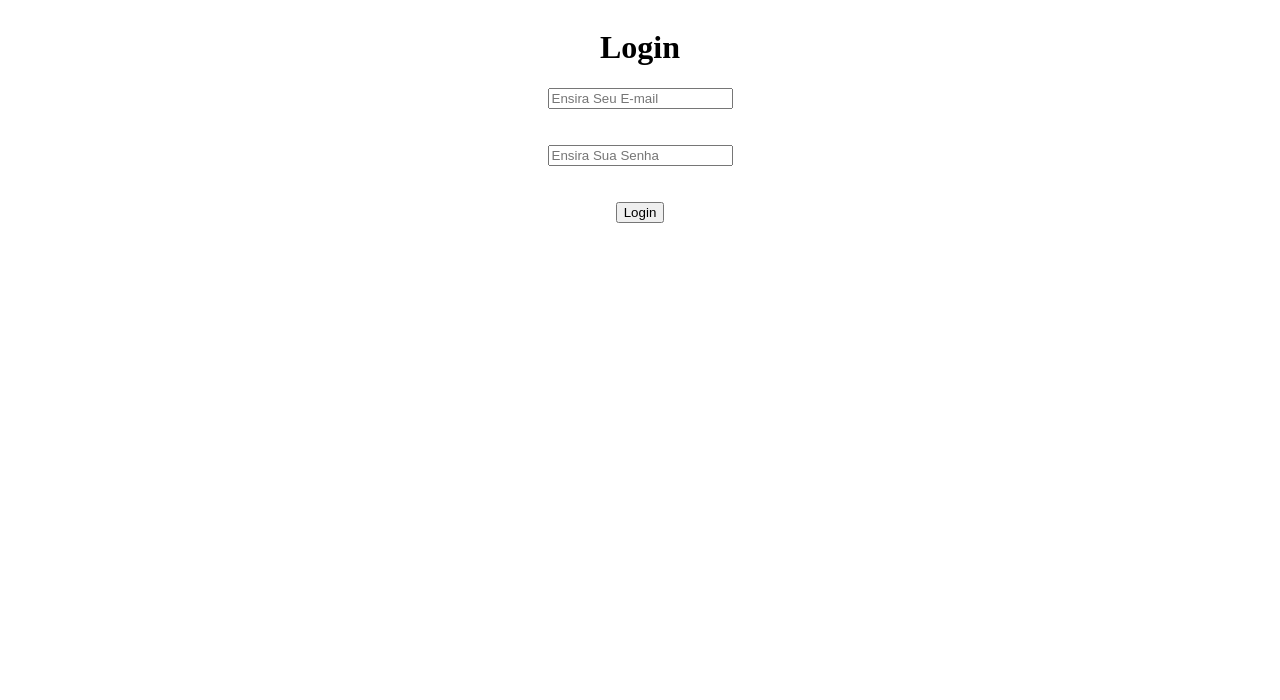
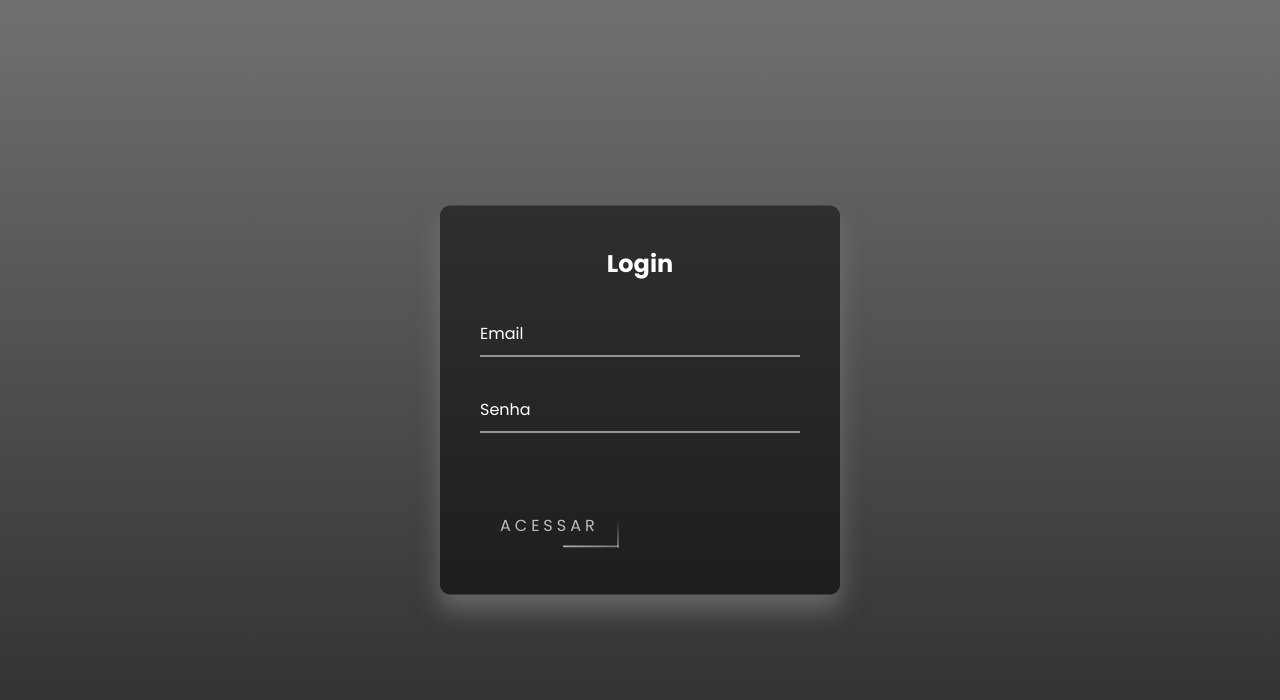
Before and after one commit to grupo-08-projeto-integrador/backend, a PHP site: page /login.html in a window 1280 px wide. Shown: the top 700 px of the page. Run offline with PHP 8.4, Linux system fonts and the light colour scheme.

Commit message:
pagina de login remodificada

```diff
--- a/login/login.css
+++ b/login/login.css
@@ -1,17 +1,177 @@
+@import url("https://fonts.googleapis.com/css?family=Poppins:200,300,400,500,600,700,800,900&display=swap");
+* {
+  margin: 0;
+  padding: 0;
+  box-sizing: border-box;
+  font-family: "Poppins", sans-serif;
+}
 
-.content1{
-    display: flex;
-    flex-direction: column;
+html {
+  height: 100%;
+}
+body {
+  margin: 0;
+  padding: 0;
+  font-family: Verdana;
+  background: linear-gradient(#707070, #2a2a2b);
+}
 
+.caixa__login {
+  position: absolute;
+  top: 50%;
+  left: 50%;
+  width: 400px;
+  padding: 40px;
+  transform: translate(-50%, -50%);
+  background: rgba(0, 0, 0, 0.5);
+  box-sizing: border-box;
+  box-shadow: 0 15px 25px rgba(134, 134, 134, 0.6);
+  border-radius: 10px;
 }
-.centerlogin{
-    display: flex;
-    align-items: center;
-    flex-direction: column;
-    justify-content: center;
+
+.caixa__login h2 {
+  margin: 0 0 30px;
+  padding: 0;
+  color: #fff;
+  text-align: center;
 }
-#loginT1{
-    display: flex;
-    align-self: center;
-    justify-content: center;
+
+.caixa__login .caixa__login-input {
+  position: relative;
 }
+
+.caixa__login .caixa__login-input input {
+  width: 100%;
+  padding: 10px 0;
+  font-size: 16px;
+  color: #fff;
+  margin-bottom: 30px;
+  border: none;
+  border-bottom: 1px solid #fff;
+  outline: none;
+  background: transparent;
+}
+.caixa__login .caixa__login-input label {
+  position: absolute;
+  top: 0;
+  left: 0;
+  padding: 10px 0;
+  font-size: 16px;
+  color: #fff;
+  pointer-events: none;
+  transition: 0.5s;
+}
+
+.caixa__login .caixa__login-input input:focus ~ label,
+.caixa__login .caixa__login-input input:valid ~ label {
+  top: -20px;
+  left: 0;
+  color: #8b80f9;
+  font-size: 12px;
+}
+
+.caixa__login form a {
+  position: relative;
+  display: inline-block;
+  padding: 10px 20px;
+  color: #bdbdbd;
+  font-size: 16px;
+  text-decoration: none;
+  text-transform: uppercase;
+  overflow: hidden;
+  transition: 0.5s;
+  margin-top: 40px;
+  letter-spacing: 4px;
+}
+
+.caixa__login a:hover {
+  background: #b1b1b1;
+  color: #fff;
+  border-radius: 5px;
+  box-shadow: 0 0 5px #b1b1b1, 0 0 25px #b1b1b1, 0 0 50px #b1b1b1,
+    0 0 100px #b1b1b1;
+}
+
+.caixa__login a span {
+  position: absolute;
+  display: block;
+}
+
+.caixa__login a span:nth-child(1) {
+  top: 0;
+  left: -100%;
+  width: 100%;
+  height: 2px;
+  background: linear-gradient(90deg, transparent, #b1b1b1);
+  animation: animacaoBotao1 1s linear infinite;
+}
+
+@keyframes animacaoBotao1 {
+  0% {
+    left: -100%;
+  }
+  50%,
+  100% {
+    left: 100%;
+  }
+}
+
+.caixa__login a span:nth-child(2) {
+  top: -100%;
+  right: 0;
+  width: 2px;
+  height: 100%;
+  background: linear-gradient(180deg, transparent, #b1b1b1);
+  animation: animacaoBotao2 1s linear infinite;
+  animation-delay: 0.25s;
+}
+
+@keyframes animacaoBotao2 {
+  0% {
+    top: -100%;
+  }
+  50%,
+  100% {
+    top: 100%;
+  }
+}
+
+.caixa__login a span:nth-child(3) {
+  bottom: 0;
+  right: -100%;
+  width: 100%;
+  height: 2px;
+  background: linear-gradient(270deg, transparent, #b1b1b1);
+  animation: animacaoBotao3 1s linear infinite;
+  animation-delay: 0.5s;
+}
+
+@keyframes animacaoBotao3 {
+  0% {
+    right: -100%;
+  }
+  50%,
+  100% {
+    right: 100%;
+  }
+}
+
+.caixa__login a span:nth-child(4) {
+  bottom: -100%;
+  left: 0;
+  width: 2px;
+  height: 100%;
+  background: linear-gradient(360deg, transparent, #b1b1b1);
+  animation: animacaoBotao4 1s linear infinite;
+  animation-delay: 0.75s;
+}
+
+@keyframes animacaoBotao4 {
+  0% {
+    bottom: -100%;
+  }
+  50%,
+  100% {
+    bottom: 100%;
+  }
+}
--- a/login/login.html
+++ b/login/login.html
@@ -1,20 +1,35 @@
 <!DOCTYPE html>
-<html>
+<html lang="pt-BR">
+
 <head>
-	<title>Login</title>
-	<link rel="stylesheet" href="login.css">
+    <meta charset="UTF-8">
+    <meta http-equiv="X-UA-Compatible" content="IE=edge">
+    <meta name="viewport" content="width=device-width, initial-scale=1.0">
+    <title> Login </title>
+    <link rel="stylesheet" href="./login.css">
 </head>
+
 <body>
-	<div class = "content1">
-	<h1 id="loginT1">Login</h1>
-	<form onsubmit="return login()" method="post" action="login.php">
-		<div class="centerlogin">
-		<input type="text" id="username" name="username" placeholder="Ensira Seu E-mail"><br><br>
-		<input type="password" id="password" name="password" placeholder="Ensira Sua Senha"><br><br>
-		<input type="submit" value="Login">
-		</div>
-	</form>
-</div>
-	<script src="login.js"></script>
+    <div class="caixa__login">
+        <h2>Login</h2>
+        <form>
+            <div class="caixa__login-input">
+                <input type="text" required />
+                <label>Email</label>
+            </div>
+            <div class="caixa__login-input">
+                <input type="password" required />
+                <label>Senha</label>
+            </div>
+            <a>
+                <span></span>
+                <span></span>
+                <span></span>
+                <span></span>
+                Acessar
+            </a>
+        </form>
+    </div>
 </body>
+
 </html>
```
Also changed, not shown: 18 other files.
